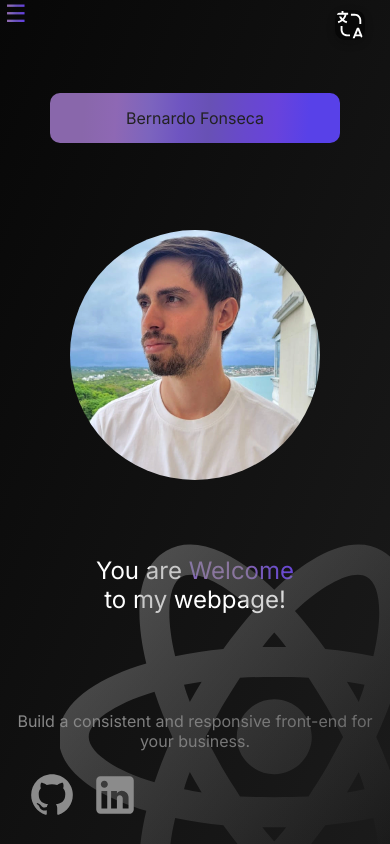
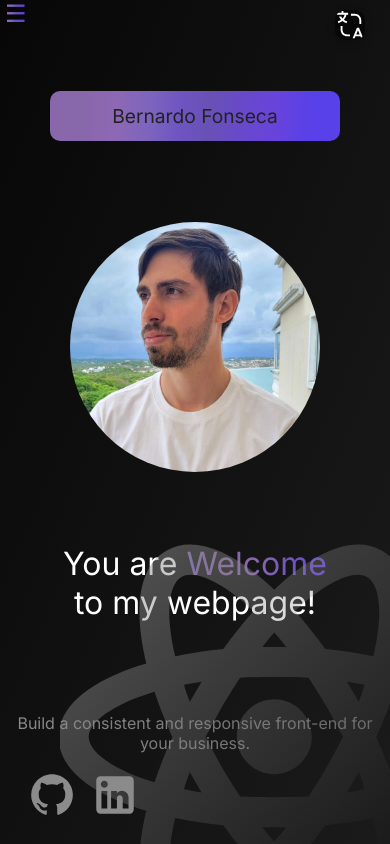
Before and after one commit to Bernardo1411/Bernardo_page, a Next.js app: page /en in a window 390 px wide. Built offline with nearby package versions, Linux system fonts and the light colour scheme.

Commit message:
updatelanding text size

```diff
--- a/src/app/[locale]/page.module.css
+++ b/src/app/[locale]/page.module.css
@@ -59,6 +59,6 @@
   }
 
   .h1 {
-    font-size: 1.5rem;
+    font-size: 2rem;
   }
 }
--- a/src/components/card/card.module.css
+++ b/src/components/card/card.module.css
@@ -78,7 +78,6 @@
     }
 
     .p {
-        font-size: 0.8rem;
         max-width: 80%;
   }
 }
--- a/src/components/highlighted/highlighted.module.css
+++ b/src/components/highlighted/highlighted.module.css
@@ -30,6 +30,6 @@
     }
 
     .p {
-      font-size: 1rem;
+      font-size: 1.2rem;
     }
   }
```
